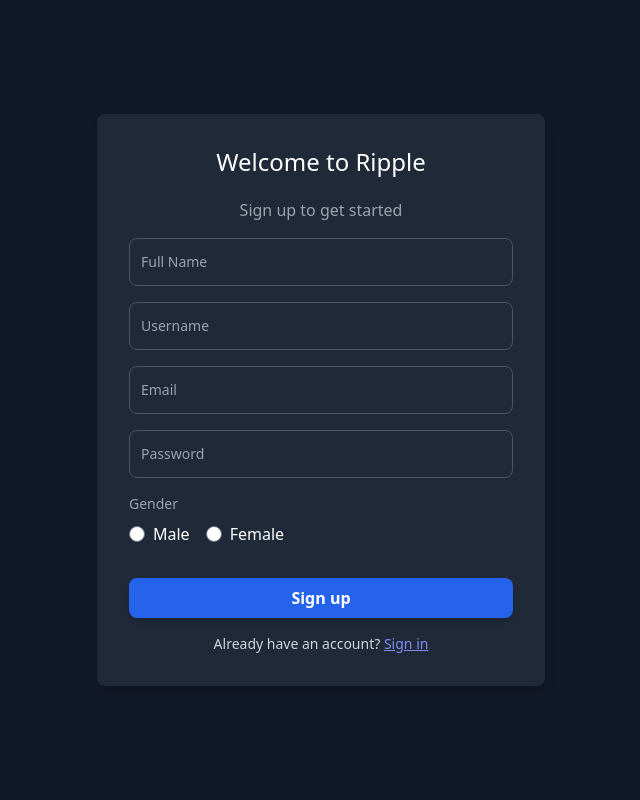
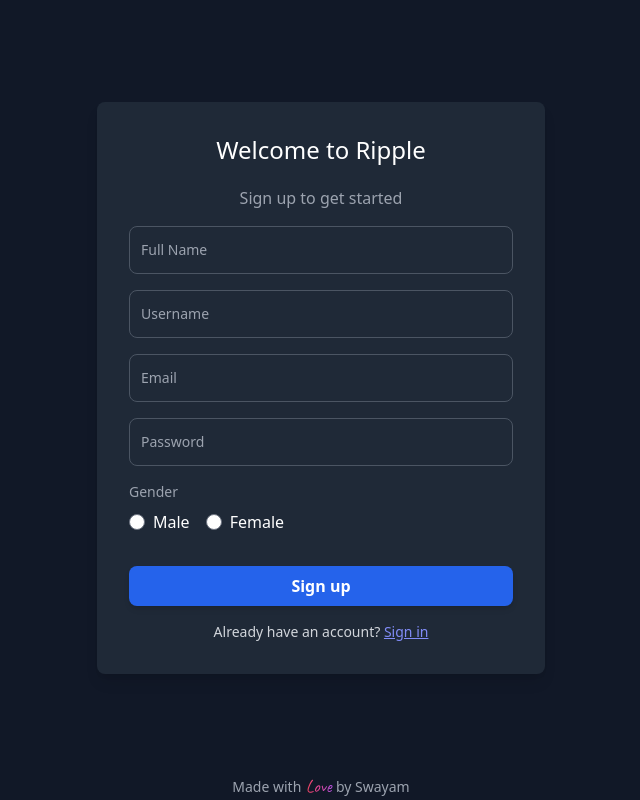
Before and after one commit to heyswayam/Ripple-chat-app, a React (Vite) app in the folder frontend/: page /signup in a window 1280 px wide. Shown: the whole page, without its empty margins (319-959 px from the left). Built offline with nearby package versions, Linux system fonts and the light colour scheme; no server answers; a web font is replaced by a local one.

Commit message:
refactor(ui) Add my footer name

```diff
--- a/frontend/src/components/MessageContainer.jsx
+++ b/frontend/src/components/MessageContainer.jsx
@@ -2,7 +2,6 @@
 import SendInput from "./SendInput";
 import MessageList from "./MessageList";
 import { useSelector } from "react-redux";
-
 
 const MessageContainer = ({ onBackClick }) => {
 	const { selectedUser, authUserData, onlineUsers } = useSelector((store) => store.user);
@@ -24,12 +23,9 @@
 								{isOnline && <div className='text-sm text-green-500'>Online</div>}
 							</div>
 						</div>
-                        <button
-                            onClick={onBackClick}
-                            className='sm:hidden p-2 bg-indigo-500 text-white rounded-lg shadow-md hover:bg-indigo-600 transition duration-300 ease-in-out transform hover:scale-105  w-28'
-                        >
-                            Back
-                        </button>
+						<button onClick={onBackClick} className='sm:hidden p-2 bg-indigo-500 text-white rounded-lg shadow-md hover:bg-indigo-600 transition duration-300 ease-in-out transform hover:scale-105  w-28'>
+							Back
+						</button>
 					</div>
 					<div className='flex-1 overflow-auto w-[98%] mx-auto'>
 						<MessageList />
@@ -42,6 +38,12 @@
 				<div className='w-full flex flex-col justify-center items-center h-full bg-gray-900'>
 					<h1 className='text-4xl text-white font-bold'>Hi, {authUserData?.fullname}</h1>
 					<h1 className='text-2xl text-white mt-2'>Let's start a conversation</h1>
+					<span className='text-sm mx-auto text-center text-gray-400 absolute bottom-0'>
+						<a href='https://github.com/heyswayam' className='hover:underline'>
+							<span>Made with</span>
+							<span className='font-handwriting text-lg text-transparent bg-clip-text bg-gradient-to-r from-red-500 via-pink-500 to-purple-500'> Love </span> <span>by Swayam</span>
+						</a>
+					</span>
 				</div>
 			)}
 		</>
--- a/frontend/src/pages/Signin.jsx
+++ b/frontend/src/pages/Signin.jsx
@@ -9,7 +9,7 @@
 import api from "../utils/api.js"; // Import the configured axios instance
 import axios from "axios";
 import { login } from "../context/userSlice.js";
-import { PulseLoader, SyncLoader } from "react-spinners";
+import { PulseLoader } from "react-spinners";
 
 function Signin() {
 	const dispatch = useDispatch();
@@ -50,7 +50,7 @@
 
 	return (
 		<div className='min-h-screen flex items-center justify-center bg-gray-900'>
-			<div className='bg-gray-800 p-8 rounded-lg shadow-lg w-full max-w-md'>
+			<div className='bg-gray-800 p-8 rounded-lg shadow-lg w-full max-w-md -translate-y-3 mx-4'>
 				<div className='text-center'>
 					<p className='text-2xl text-white'>Welcome to Ripple</p>
 					<p className='text-gray-400 mt-5'>Sign in to continue</p>
@@ -58,7 +58,14 @@
 
 				<form onSubmit={handleSubmit(onSubmit)}>
 					<div className='relative mt-4'>
-						<input							{...register("email", { required: "Email is required" })} type='email' id='floating_email' className='block px-2.5 pb-2.5 pt-4 w-full text-sm bg-transparent rounded-lg border-1 border-gray-600 appearance-none text-white focus:border-blue-500 focus:outline-none focus:ring-0 peer' placeholder=' ' required />
+						<input
+							{...register("email", { required: "Email is required" })}
+							type='email'
+							id='floating_email'
+							className='block px-2.5 pb-2.5 pt-4 w-full text-sm bg-transparent rounded-lg border-1 border-gray-600 appearance-none text-white focus:border-blue-500 focus:outline-none focus:ring-0 peer'
+							placeholder=' '
+							required
+						/>
 						<label
 							htmlFor='floating_email'
 							className='absolute text-sm text-gray-400 duration-300 transform -translate-y-6 scale-75 top-3.5 z-10 origin-[0] bg-gray-800 px-2  peer-focus:text-blue-500 peer-placeholder-shown:scale-100 peer-placeholder-shown:translate-y-0 peer-focus:scale-75 peer-focus:-translate-y-6 left-1'
@@ -69,9 +76,14 @@
 					</div>
 
 					<div className='relative mt-4'>
-						<input 							{...register("password", { required: "Password is required" })}
+						<input
+							{...register("password", { required: "Password is required" })}
 							type={passwordVisible ? "text" : "password"}
-							id='floating_password'className='block px-2.5 pb-2.5 pt-4 w-full text-sm bg-transparent rounded-lg border-1 border-gray-600 appearance-none text-white focus:border-blue-500 focus:outline-none focus:ring-0 peer' placeholder=' ' required />
+							id='floating_password'
+							className='block px-2.5 pb-2.5 pt-4 w-full text-sm bg-transparent rounded-lg border-1 border-gray-600 appearance-none text-white focus:border-blue-500 focus:outline-none focus:ring-0 peer'
+							placeholder=' '
+							required
+						/>
 						<label
 							htmlFor='floating_password'
 							className='absolute text-sm text-gray-400 duration-300 transform -translate-y-6 scale-75 top-3.5 z-10 origin-[0] bg-gray-800 px-2 peer-focus:px-2 peer-focus:text-blue-500 peer-placeholder-shown:scale-100 peer-placeholder-shown:translate-y-0 peer-focus:scale-75 peer-focus:-translate-y-6 left-1'
@@ -84,14 +96,15 @@
 						</span>
 					</div>
 
-					<button type='submit' className='w-full mt-6 bg-blue-600 text-white py-2 px-4 rounded-lg hover:bg-blue-700 focus:outline-none focus:ring-2 focus:ring-blue-500 focus:ring-opacity-50'disabled={loading}>
+					<button type='submit' className='w-full mt-6 bg-blue-600 text-white py-2 px-4 rounded-lg hover:bg-blue-700 focus:outline-none focus:ring-2 focus:ring-blue-500 focus:ring-opacity-50' disabled={loading}>
 						{loading ? (
 							<>
 								Signing in <PulseLoader color='#f3f4f6' size={8} />
 							</>
 						) : (
 							"Sign in"
-						)}					</button>
+						)}{" "}
+					</button>
 					<p className='mt-4 text-center text-sm text-gray-300'>
 						Don't have an account?{" "}
 						<Link to='/signup' className='underline text-indigo-400'>
@@ -100,6 +113,12 @@
 					</p>
 				</form>
 			</div>
+			<span className='text-sm mx-auto text-center text-gray-400 absolute bottom-0 '>
+				<a href='https://github.com/heyswayam' className='hover:underline'>
+					<span>Made with</span>
+					<span className='font-handwriting text-lg text-transparent bg-clip-text bg-gradient-to-r from-red-500 via-pink-500 to-purple-500'> Love </span> <span>by Swayam</span>
+				</a>
+			</span>
 		</div>
 	);
 }
--- a/frontend/src/pages/Signup.jsx
+++ b/frontend/src/pages/Signup.jsx
@@ -50,7 +50,7 @@
 
     return (
     <div className='min-h-screen flex items-center justify-center bg-gray-900'>
-      <div className='bg-gray-800 p-8 rounded-lg shadow-lg w-full max-w-md'>
+      <div className='bg-gray-800 mx-4 p-8 rounded-lg shadow-lg w-full max-w-md -translate-y-3'>
         <div className='text-center'>
           <p className='text-2xl text-white'>Welcome to Ripple</p>
           <p className='text-gray-400 mt-5'>Sign up to get started</p>
@@ -167,6 +167,12 @@
           </p>
         </form>
       </div>
+      <span className='text-sm mx-auto text-center text-gray-400 absolute bottom-0 '>
+                <a href='https://github.com/heyswayam' className='hover:underline'>
+                    <span>Made with</span>
+                    <span className='font-handwriting text-lg text-transparent bg-clip-text bg-gradient-to-r from-red-500 via-pink-500 to-purple-500'> Love </span> <span>by Swayam</span>
+                </a>
+            </span>
     </div>
     );
 }
```
